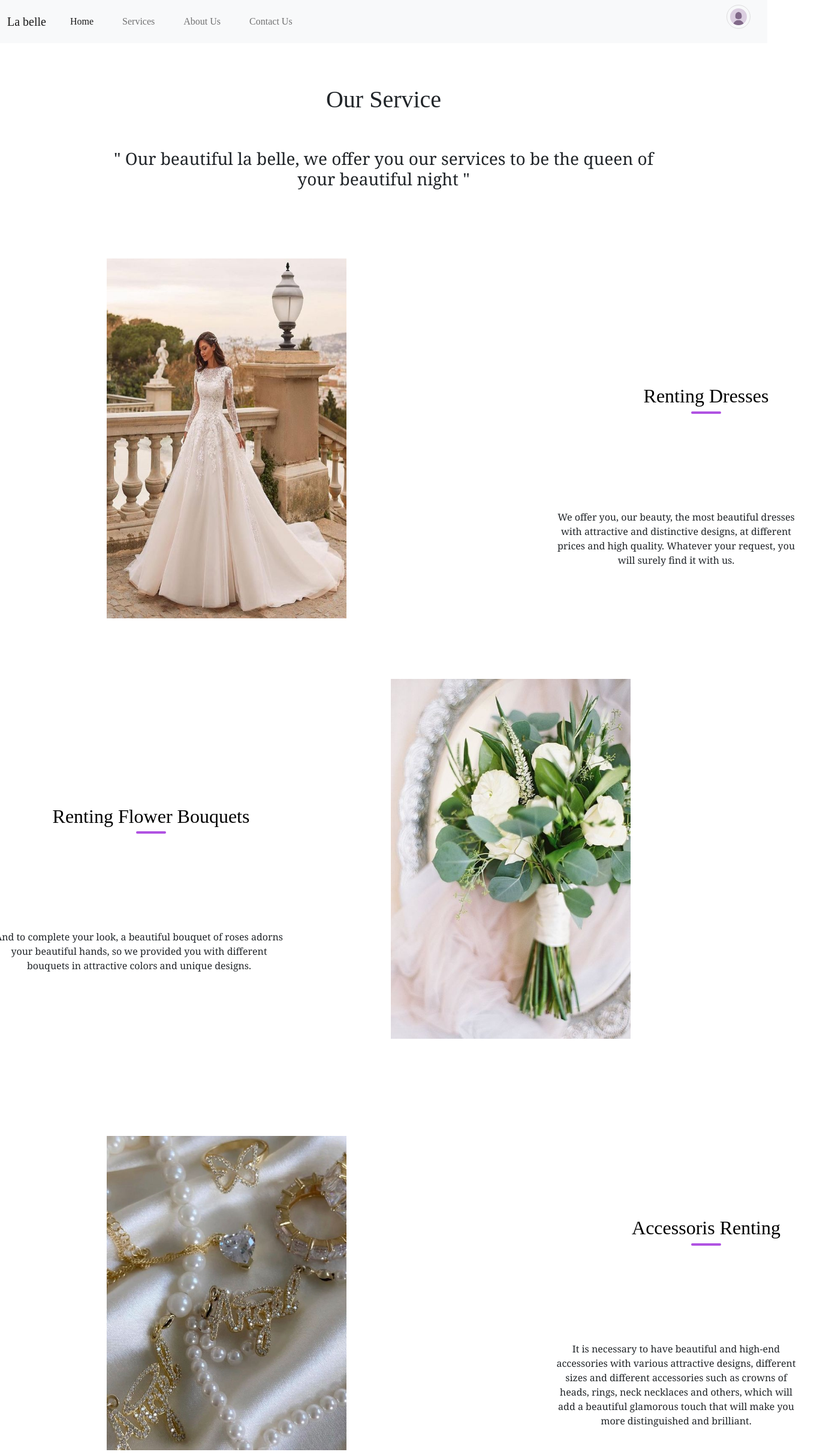
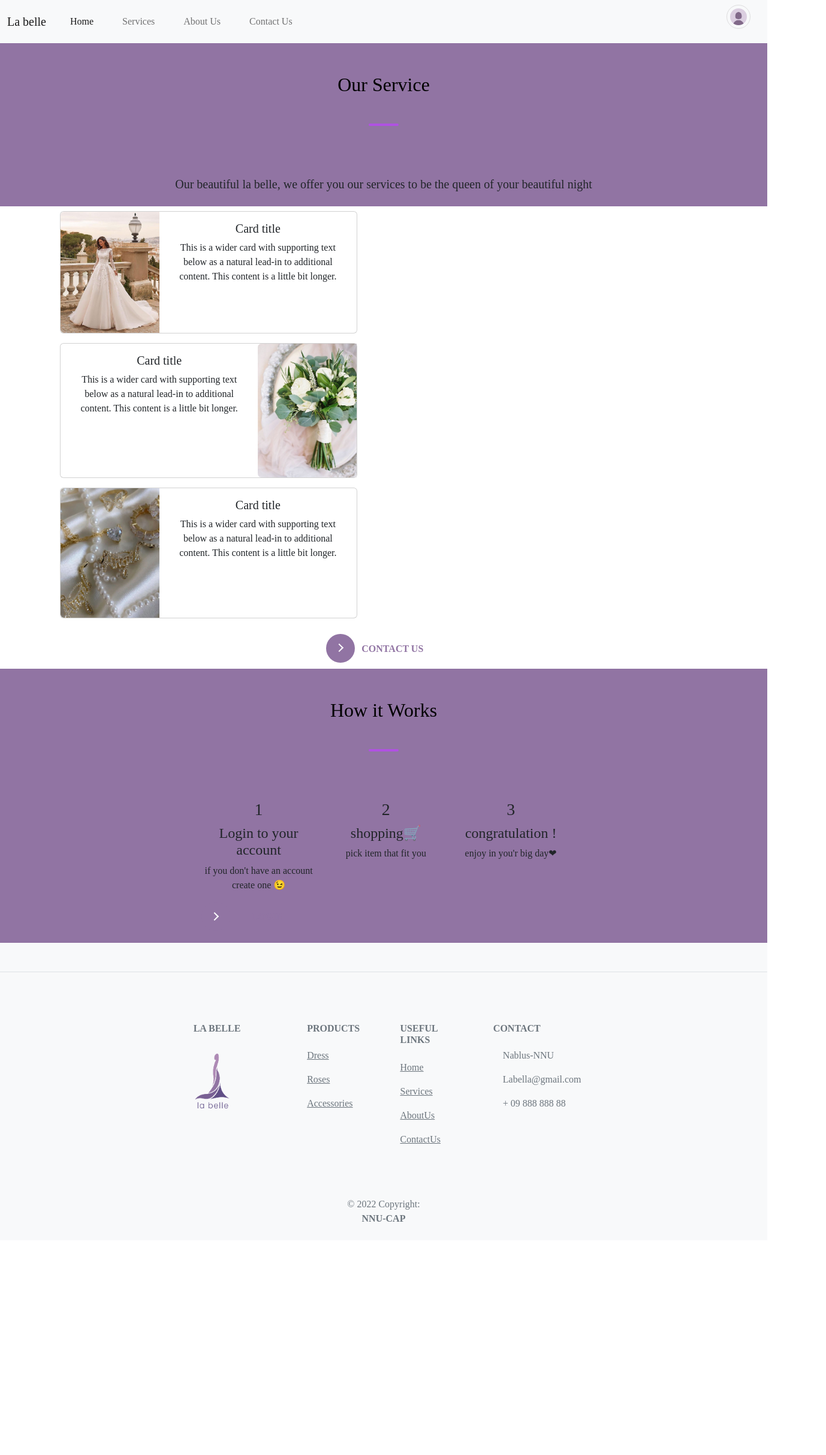
Before and after one commit to danarabdulhaq/bridal_dresswear_rental_website, a React (Create React App) app: page /Services in a window 1280 px wide. Shown: the top 2426 px of the page at 60% size, 1378 px wide, since content can reach past the window. After the commit the page ends 2068 px from the top, so only its background shows below. Built offline with nearby package versions, Linux system fonts and the light colour scheme.

Commit message:
change service page

```diff
--- a/src/components/BTN/Button.css
+++ b/src/components/BTN/Button.css
@@ -13,7 +13,6 @@ button {
 }
 button.about-me {
   width: 12rem;
-  background: #ffffff;
 
 }
 button.about-me .circle {
--- a/src/components/Pages/Servess/Service.js
+++ b/src/components/Pages/Servess/Service.js
@@ -1,96 +1,68 @@
  import './ServiceStyle.css';
  import React from "react";
+import '../../BTN/Button.css';
+import dresss from './dressss.jpg';
+import delivery from './delivery.jpg';
+import flowers from './flowerS.jpg';
+import accessoriss from './accessoriss.jpg';
+import { Link } from 'react-router-dom';
 
 
 const Service =()=>{
       return(
+            <>
+                  <div  id='ServiceHeader'>
+                        <h2 id='headOfService'>Our Service</h2>
+                        <h5 id='midOfService'>  Our beautiful la belle, we offer you our services to be the queen of your beautiful night </h5>
+                        </div>
 
 
 
-              <div className="container">
-                      <div>
 
-                              <h1 className=' headerservice '> Our Service </h1>
-                                  <h3 className="welcome">
-                                  " Our beautiful la belle, we offer you our services to be the queen of your beautiful night "
-                                  </h3>
-
-
-
-                                  <div class="d-flex flex-row mb-1">
-                                        <div className="p-2">
-
-                                        <img className='img-fluid dressservice-img' src={require('./dressss.jpg')} alt ="image1"  />
-
-                                        <div>
-
-                                                <h2 className="tit-Dresses-rental"> Renting Dresses </h2>
-                                                <p className='dresstext'> We offer you, our beauty,
-                                                     the most beautiful dresses with attractive and distinctive designs,
-                                                     at different prices and high quality.
-                                                      Whatever your request, you will surely find it with us.</p>
+                        <div className="col align-self-start"id='infoCardSide'>
+                              <div className="card mb-3 "  >
+                                    <div className="row g-0">
+                                    <div className="col-md-4">
+                                          <img src={dresss} className="img-fluid rounded-start" alt="..."/>
+                                    </div>
+                                    <div className="col-8">
+                                          <div className="card-body">
+                                          <h5 className="card-title">Card title</h5>
+                                          <p className="card-text">This is a wider card with supporting text below as a natural lead-in to additional content. This content is a little bit longer.</p>
                                           </div>
 
                                     </div>
-
-                                        </div>
-
-
-                                  <div class="d-flex flex-row-reverse">
-                                        <div className="p-2">
-                                        <img className='img-fluid flowerservice-img' src={require('./flowerS.jpg')} alt ="image1"  />
-
-                                        <div>
-                                                <h2 className="tit-flower-rental"> Renting Flower Bouquets </h2>
-                                                <p className='flowertext'>
-                                                And to complete your look,
-                                                a beautiful bouquet of roses adorns your beautiful hands,
-                                                so we provided you with different bouquets in attractive colors
-                                                and unique designs.
-                                                </p>
-                                         </div>
-                                        </div>
-
-                                        </div>
-
-
-                                    <div class="d-flex flex-row mb-3">
-
-                                     <div className="p-2">
-                                                <img className='img-fluid accessorisservice-img' src={require('./accessoriss.jpg')} alt ="image1"  />
-
-                                                <div>
-                                                                  <h2 className="tit-accessoris-rental">Accessoris Renting  </h2>
-                                                      <p className='accessoristext'>
-                                                            It is necessary to have beautiful and high-end accessories
-                                                            with various attractive designs, different sizes and different
-                                                                  accessories such as crowns of heads, rings, neck necklaces and others,
-                                                            which will add a beautiful glamorous touch that
-                                                            will make you more distinguished and brilliant.
-                                                      </p>
                                     </div>
                                     </div>
                                     </div>
+                        <div className="col " id='infoCardSide'>
+                        <div className="card mb-3 "  >
+                              <div className="row g-0">
 
-
-                                  <div class="d-flex flex-row-reverse">
-                                        <div className="p-2">
-                                            <img className='img-fluid deliveryservice-img' src={require('./delivery.jpg')} alt ="image1"  />
-
-                                              <div>
-                                                      <h2 className="tit-delivery-rental">   Delivery Services  </h2>
-                                                      <p className='deliverytext'>
-                                                        And because your comfort is important to us,
-                                                        we have a delivery service to the door of the house or to a delivery point of your choice,
-                                                        to make it easier for you, you do not have to choose what you want,
-                                                        then set the appointment and the rest of the details,
-                                                        and then your order reaches your hands
-                                                      </p>
-
-
+                              <div className="col-8">
+                                    <div className="card-body">
+                                    <h5 className="card-title">Card title</h5>
+                                    <p className="card-text">This is a wider card with supporting text below as a natural lead-in to additional content. This content is a little bit longer.</p>
                                     </div>
                                     </div>
-
+                                    <div className="col-md-4">
+                                    <img src={flowers} className="img-fluid rounded-start" alt="..."/>
+                              </div>
+                              </div>
+                              </div>
+                              </div>
+                        <div className="col "id='infoCardSide'>
+                        <div className="card mb-3 "  >
+                              <div className="row g-0">
+                              <div className="col-md-4">
+                                    <img src={accessoriss} className="img-fluid rounded-start" alt="..."/>
+                              </div>
+                              <div className="col-8">
+                                    <div className="card-body">
+                                    <h5 className="card-title">Card title</h5>
+                                    <p className="card-text">This is a wider card with supporting text below as a natural lead-in to additional content. This content is a little bit longer.</p>
+                                    </div>
+                              </div>
                               </div>
                               </div>
                               </div>
@@ -98,10 +70,53 @@ const Service =()=>{
 
 
 
-          );
 
 
+
+                 <div id='serviceBtn'><Link to="/ContactUs">
+                 <button className="about-me">
+  <span className="circle">
+<span className="icon arrow"></span>
+  </span>
+  <span className="button-text">Contact Us</span>
+
+</button> </Link>
+
+                  </div>
+
+                  <div id='servicePageBottom'>
+                        <h2 id='HTW'>How it Works</h2>
+                        <div className="container text-center">
+                              <div className="row">
+                              <div className="col">
+                                    <h3>1</h3>
+                                    <h4>Login to your account</h4>
+                                    <p>if you don't have an account create one 😉</p>
+                                    <Link to="/Login">
+                                    <button className="about-me">
+                                    <span className="circle">
+                                    <span className="icon arrow"></span>
+                                    </span>
+                                    <span className="button-text">Login</span>
+                                    </button>
+                                    </Link>
+                              </div>
+                              <div className="col">
+                                          <h3>2</h3>
+                                          <h4>shopping🛒</h4>
+                                          <p>pick item that fit you </p>
+                              </div>
+                              <div className="col">
+                                          <h3>3</h3>
+                                          <h4>congratulation !</h4>
+                                          <p> enjoy in you'r big day❤</p>
+                              </div>
+                              </div>
+                              </div>
+                  </div>
+            </>
+      );
 }
 
 
- export default Service
+ export default Service;
--- a/src/components/Pages/Servess/ServiceStyle.css
+++ b/src/components/Pages/Servess/ServiceStyle.css
@@ -1,130 +1,32 @@
-.headerservice{
+#ServiceHeader
+{
+  background-color: #9174a3;
 
-  text-align: center;
+}
+#headOfService
+{
   padding: 50px;
 }
-.welcome{
-text-align: center;
- font-family: Georgia, 'Times New Roman', Times, serif;
+#midOfService{
+  padding: 25px;
+}
+#serviceBtn
+{
+  padding: 10px;
+}
+#servicePageBottom
+{
+  background-color: #9174a3;
 
 }
-
-.dressservice-img{
-position: relative;
-margin-top: 100px;
-width: 400px;
-/* right: -100px; */
-height: 600px;
+#HTW
+{
+  padding: 50px;
 }
-
-.Dresses-rental{
-
-  position: relative;
-  right: 1000px;
+#infoCardSide{
+  padding-left: 100px;
+  padding-right: 300px;
+  width: 70%;
+  max-width: 10000px;
+  min-width: 600px;
 }
-
-@media screen and (min-width: 1250px){
-
-.tit-Dresses-rental{
-
-  position: relative;
-    bottom: 400px;
-    right: -800px;
-}}
-
-@media screen and (min-width: 1250px){
-
-.dresstext{
-
-  position: relative;
-    bottom: 300px;
-    right: -750px;
-    width: 400px;
-    font-family: Georgia, 'Times New Roman', Times, serif;
-
-}}
-@media screen and (min-width: 1250px){
-
-.flowerservice-img{
-
-  position: relative;
-  right:0px;
-  margin-top: -150px;
-  width: 400px;
-  height: 600px;
-
-}}
-@media screen and (min-width: 1250px){
-
-.tit-flower-rental{
-  position: relative;
-  bottom: 400px;
-  right: 600px;
-}}
-
-@media screen and (min-width: 1250px){
-
-.flowertext{
-
-  position: relative;
-    bottom:300px;
-    width: 500px;
-    font-family: Georgia, 'Times New Roman', Times, serif;
-    right: 620px;
-}}
-@media screen and (min-width: 1250px){
-.accessorisservice-img{
-  position: relative;
-    margin-top: -60px;
-    width: 400px;
-    /* right: 120px;  */
-    height: -600px;
-}}
-
-.accessoris-rental{
-  position: relative;
-  right: 1000px;
-}
-@media screen and (min-width: 1250px){
-.tit-accessoris-rental{
-  position: relative;
-    bottom: 400px;
-    right: -800px;
-}}
-@media screen and (min-width: 1250px){
-.accessoristext{
-  position: relative;
-    bottom: 300px;
-    right: -750px;
-    width: 400px;
-    font-family: Georgia, 'Times New Roman', Times, serif;
-}}
- .delivery-rental{
-  position: relative;
-  right: 1000px;
-  margin: 50px;
-}
-@media screen and (min-width: 1250px){
-.deliveryservice-img{
-  position: relative;
-  right:0px;
-  margin-top: -150px;
-  width: 400px;
-  height: 600px;
-}}
-
-@media screen and (min-width: 1250px){
-  .tit-delivery-rental{
-
-    position: relative;
-    bottom: 400px;
-    right: 600px;
-}}
-@media screen and (min-width: 1250px){
-.deliverytext{
-  position: relative;
-    bottom:300px;
-    width: 500px;
-    font-family: Georgia, 'Times New Roman', Times, serif;
-    right: 620px;
-}}
```
Also changed, not shown: src/components/Footer/Footer.js (+0 -18 lines), src/components/pages/LoginPage.js (+4 -4 lines), src/components/PageDresses/DisplayDresses.css (renamed from ttt/bridal_dresswear_rental_website/src/components/PageDresses/DisplayDresses.css), src/components/PageDresses/DisplayDresses.js (renamed from ttt/bridal_dresswear_rental_website/src/components/PageDresses/DisplayDresses.js), src/components/PageDresses/headerDressesPage.jpg (renamed from ttt/bridal_dresswear_rental_website/src/components/PageDresses/headerDressesPage.jpg). Lines whose indentation alone changed are shown as unchanged.
